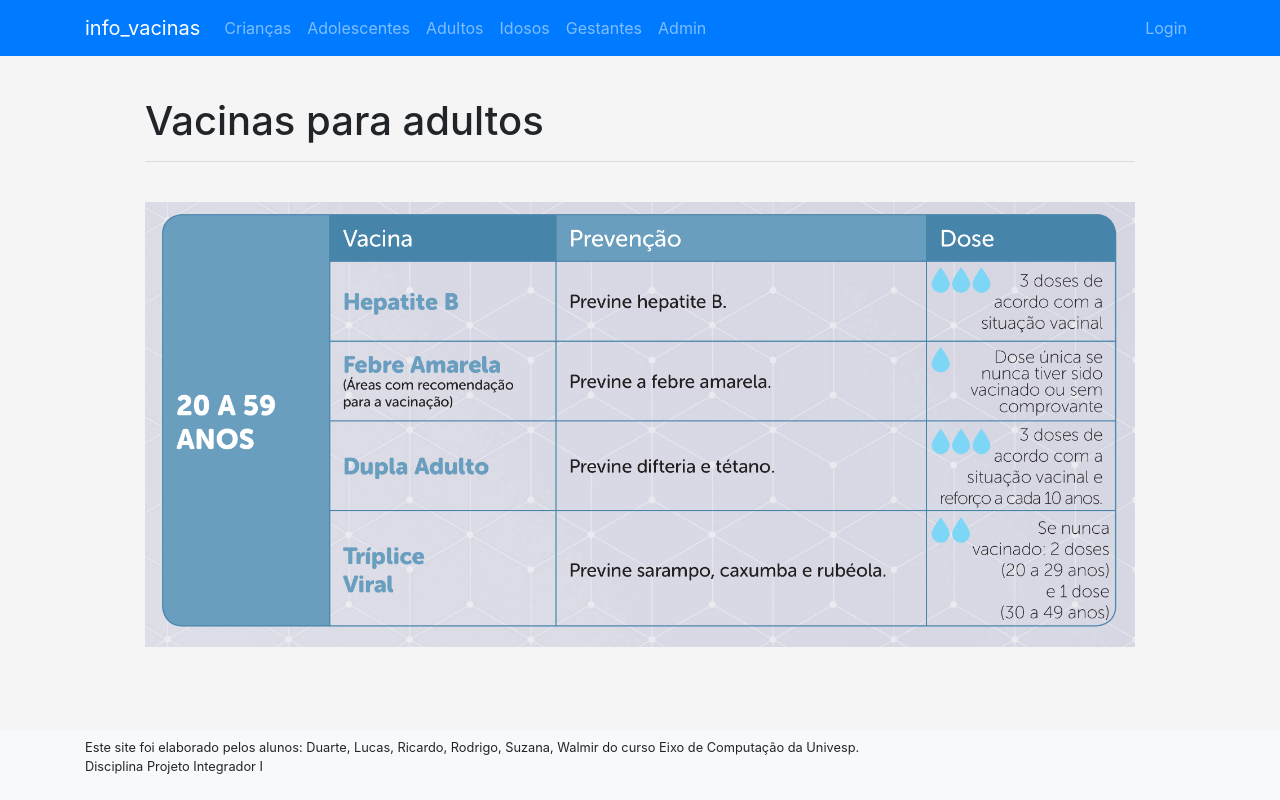
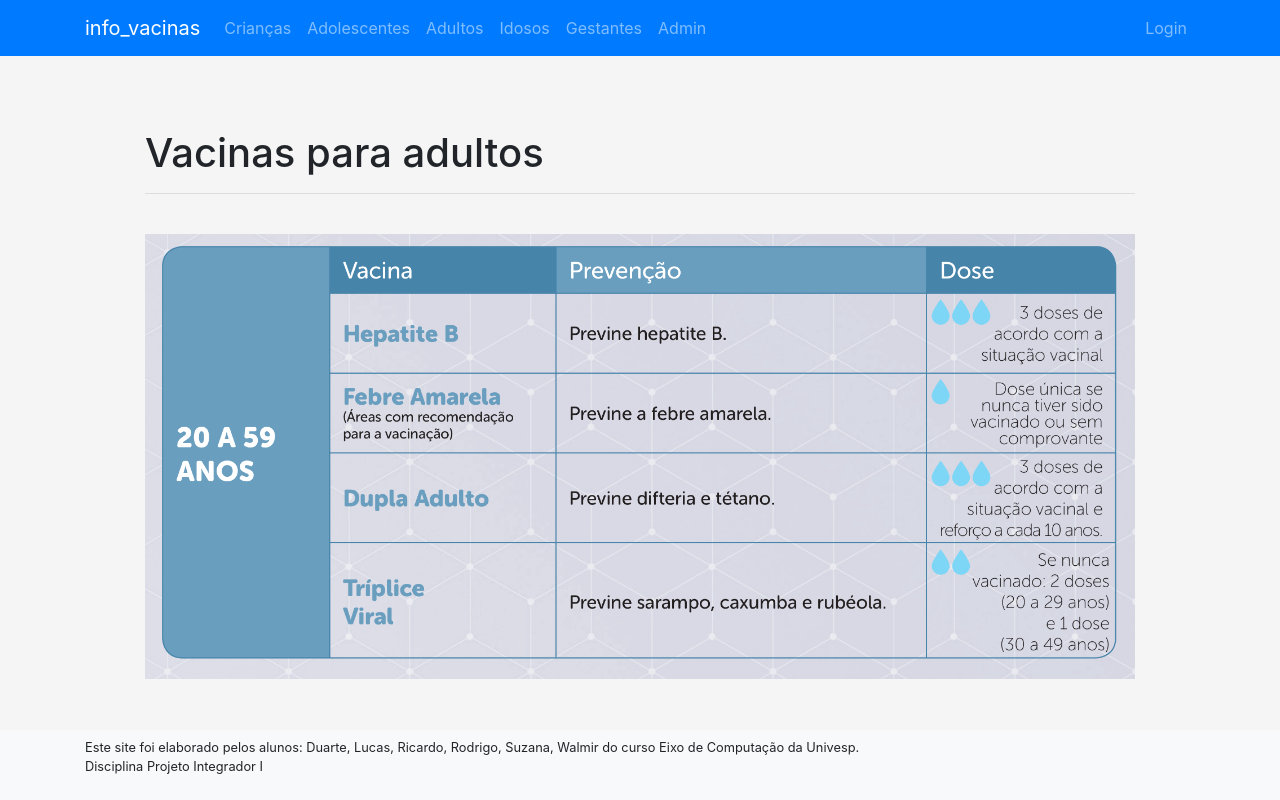
Before and after one commit to univesp-projeto-integrador-3/info_vacinas, a Flask app: page /adultos/ in a window 1280 px wide. Run offline with Flask 2, Linux system fonts and the light colour scheme; parts of the project's set-up code (start-up, migrations or seed data) failed here and were passed over; some libraries are stand-ins or nearby versions.

Commit message:
ajustado topo página login

```diff
--- a/project/client/static/main.css
+++ b/project/client/static/main.css
@@ -1,5 +1,5 @@
 /* custom css */
 
 .site-content {
-  padding-top: 2rem;
+  padding-top: 6rem;
 }
```
